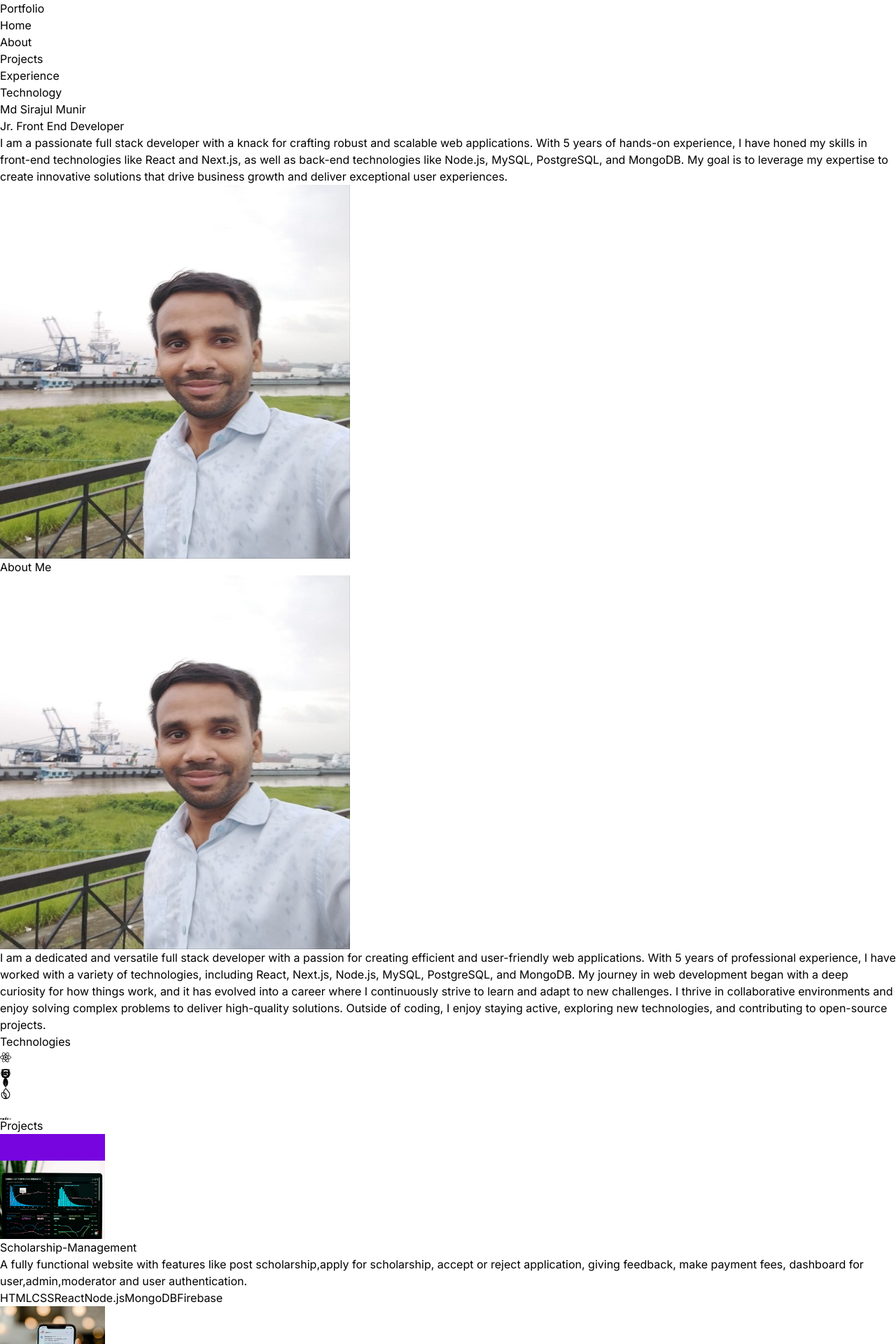
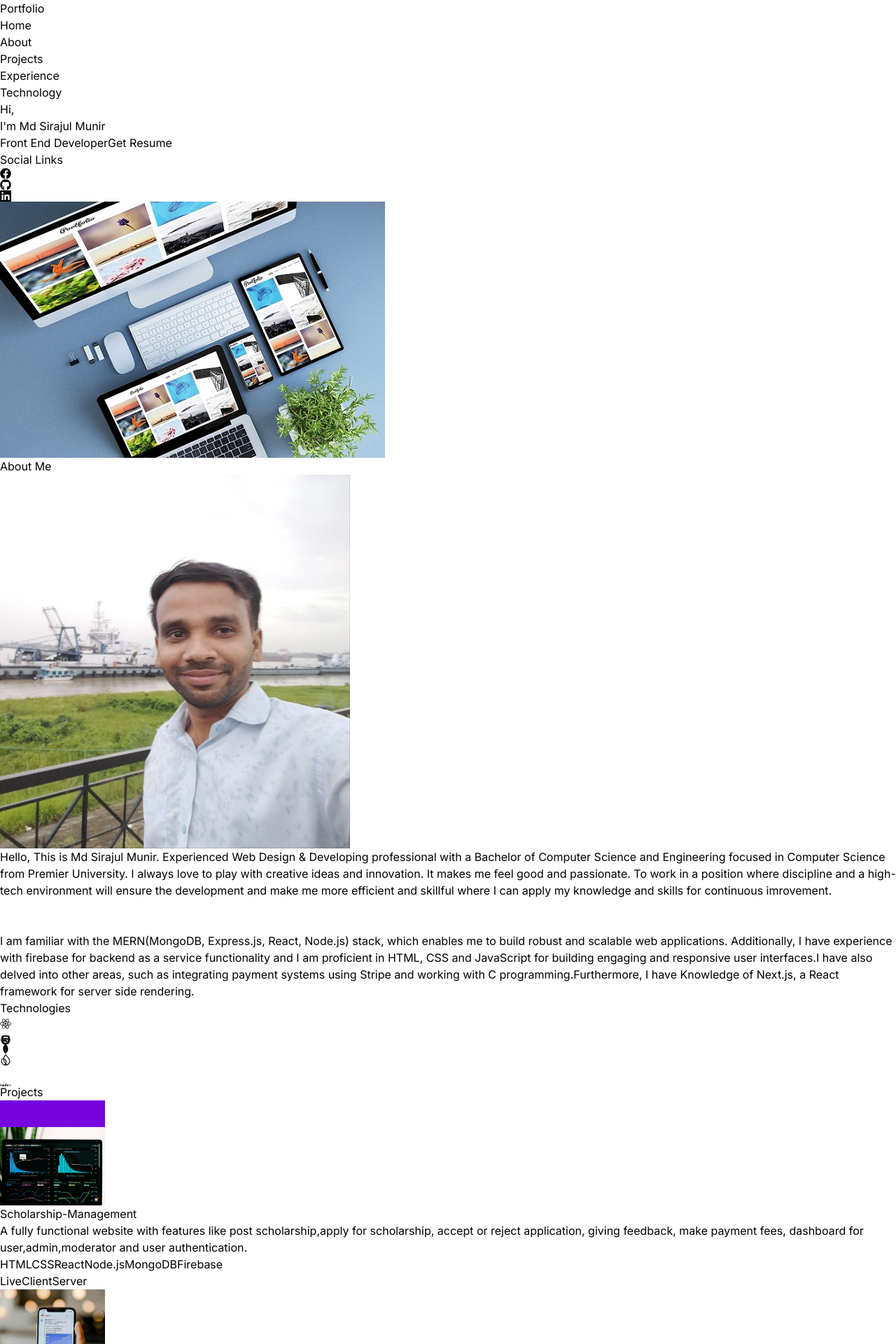
Before and after one commit to EngrMunir/Munir-Portfolio, a React (Vite) app: page / in a window 1280 px wide. Shown: the top 1920 px of the page at 70% size. Built offline with nearby package versions, Linux system fonts and the light colour scheme.

Commit message:
footer added

```diff
--- a/src/App.jsx
+++ b/src/App.jsx
@@ -7,6 +7,7 @@ import Experience from './Components/Experience';
 import Project from './Components/Project';
 import Contact from './Components/Contact';
 import { Element } from 'react-scroll';
+import Footer from './Components/Footer';
 
 const App = () => {
   return (
@@ -34,6 +35,10 @@ const App = () => {
         <Element name='contact'>
         <Contact/>
         </Element>
+        <Element name='footer'>
+        <Footer/>
+        </Element>
+
       </div>
     </div>
   );
--- a/src/Components/About.jsx
+++ b/src/Components/About.jsx
@@ -23,7 +23,9 @@ const About = () => {
                 transition={{ duration: 0.5 }}
                 className='w-full lg:w-1/2'>
                         <div className='flex justify-center lg:justify-start'>
-                            <p className='my-2 max-w-xl py-6'>{ABOUT_TEXT}</p>
+                            {/* <p className='my-2 max-w-xl py-6'>{ABOUT_TEXT}</p> */}
+                            <div className='my-2 max-w-xl py-6' dangerouslySetInnerHTML={{ __html: ABOUT_TEXT }} />
+
                         </div>
                     </motion.div>
             </div>
--- /dev/null
+++ b/src/Components/Footer.jsx
@@ -0,0 +1,25 @@
+import React from 'react';
+import { FaFacebook, FaGithub } from 'react-icons/fa';
+import { GrLinkedin } from 'react-icons/gr';
+
+const Footer = () => {
+    return (
+        <footer className="footer footer-center mx-auto bg-base-300 text-base-content p-4">
+            <div>
+                <nav className='text-center mb-5'>
+                    <h6 className="footer-title text-center">Social Links</h6>
+                    <aside className="flex justify-center items-center my-8 gap-4">
+                        <a href="https://www.facebook.com/Smsirajulmonir"><FaFacebook className='text-3xl' /></a>
+                        <a href="https://github.com/EngrMunir"><FaGithub className='text-3xl'/></a>
+                        <a href="https://www.linkedin.com/in/engrmunir/"><GrLinkedin className='text-3xl'/></a>
+                    </aside>
+                    <aside>
+                        <p>Copyright © ${new Date().getFullYear()} - All right reserved by Md Sirajul Munir</p>
+                    </aside>
+                </nav>
+            </div>
+        </footer>
+    );
+};
+
+export default Footer;
--- a/src/Components/Hero.jsx
+++ b/src/Components/Hero.jsx
@@ -1,7 +1,8 @@
 import React from 'react';
-import { HERO_CONTENT } from '../constants';
-import profileImg from '../assets/munir.jpeg';
+import { GrLinkedin } from "react-icons/gr";
+import profileImg from '../assets/heroimg.jpg';
 import { motion } from "framer-motion";
+import { FaFacebook, FaGithub } from 'react-icons/fa';
 const container =(delay)=>({
     hidden: {x:-100, opacity: 0},
     visible:{
@@ -19,23 +20,28 @@ const Hero = () => {
         <div className='border-b border-neutral-900 pb-4 lg:mb-35'>
             <div className='flex flex-wrap'>
                 <div className='w-full lg:w-1/2'>
-                    <div className='flex flex-col items-center lg:items-start'>
+                    <div className='flex flex-col items-center lg:items-center'>
                         <motion.h1
                         variants={container(0)}
                         initial="hidden"
                         animate="visible"
-                        className='pb-16 text-6xl font-thin tracking-tight lg:mt-16 lg:text-7xl'>Md Sirajul Munir</motion.h1>
+                        className='pb-16 text-center text-5xl font-thin tracking-tight lg:mt-16 lg:text-5xl'>Hi, <br />I'm Md Sirajul Munir</motion.h1>
                         <motion.span
                          variants={container(0.5)}
                          initial="hidden"
                          animate="visible"
                         className='bg-gradient-to-r from-pink-300 via-slate-500 to bg-purple-500 bg-clip-text
-                        text-3xl tracking-tight text-transparent'>Jr. Front End Developer</motion.span>
-                        <motion.p
-                         variants={container(1)}
-                         initial="hidden"
-                         animate="visible"
-                        className='my-2 max-w-xl py-6 font-light tracking-tighter'>{HERO_CONTENT}</motion.p>
+                        text-3xl tracking-tight text-transparent'>Front End Developer</motion.span>
+                        <a href='/resume.pdf' download="resume.pdf">
+                            <button className='bg-blue-500 hover:bg-blue-700 text-white font-bold py-2 px-4 rounded mt-4'>Get Resume</button>
+                        </a>
+                        <h2 className='mt-8'>Social Links</h2>
+                        <div className="divider"></div>
+                        <div className='flex gap-5 mt-10'>
+                        <a href="https://www.facebook.com/Smsirajulmonir"><FaFacebook className='text-3xl' /></a>
+                        <a href="https://github.com/EngrMunir"><FaGithub className='text-3xl'/></a>
+                        <a href="https://www.linkedin.com/in/engrmunir/"><GrLinkedin className='text-3xl'/></a>
+                        </div>
                     </div>
                 </div>
                 <div className='flex justify-center'>
--- a/src/Components/Project.jsx
+++ b/src/Components/Project.jsx
@@ -1,6 +1,7 @@
 import React from 'react';
 import { PROJECTS } from '../constants';
 import { motion } from 'framer-motion';
+import { FaGithub } from 'react-icons/fa';
 
 const Project = () => {
     return (
@@ -33,6 +34,18 @@ const Project = () => {
                                         <span key={index} className='mr-2 rounded bg-neutral-900 px-2 py-1 text-sm font-medium text-purple-900'>{tech}</span>
                                     ))
                                 }
+                                <br />
+                               <div className='flex gap-5'>
+                               <a href={project.live}>
+                                    <button className='bg-blue-500 hover:bg-blue-700 text-white font-bold py-2 px-4 rounded mt-4'>Live</button>
+                                </a>
+                                <a href={project.client}>
+                                    <button className='bg-blue-500 hover:bg-blue-700 text-white font-bold py-2 px-4 rounded mt-4'>Client</button>
+                                </a>
+                                <a href={project.server}>
+                                    <button className='bg-blue-500 hover:bg-blue-700 text-white font-bold py-2 px-4 rounded mt-4'>Server</button>
+                                </a>
+                               </div>
                             </motion.div>
                         </div>
                     ))
--- a/src/constants/index.js
+++ b/src/constants/index.js
@@ -5,7 +5,9 @@ import project4 from "../assets/projects/project-4.jpg";
 
 export const HERO_CONTENT = `I am a passionate full stack developer with a knack for crafting robust and scalable web applications. With 5 years of hands-on experience, I have honed my skills in front-end technologies like React and Next.js, as well as back-end technologies like Node.js, MySQL, PostgreSQL, and MongoDB. My goal is to leverage my expertise to create innovative solutions that drive business growth and deliver exceptional user experiences.`;
 
-export const ABOUT_TEXT = `I am a dedicated and versatile full stack developer with a passion for creating efficient and user-friendly web applications. With 5 years of professional experience, I have worked with a variety of technologies, including React, Next.js, Node.js, MySQL, PostgreSQL, and MongoDB. My journey in web development began with a deep curiosity for how things work, and it has evolved into a career where I continuously strive to learn and adapt to new challenges. I thrive in collaborative environments and enjoy solving complex problems to deliver high-quality solutions. Outside of coding, I enjoy staying active, exploring new technologies, and contributing to open-source projects.`;
+export const ABOUT_TEXT = `<p></p>Hello, This is Md Sirajul Munir. Experienced Web Design & Developing professional with a Bachelor of Computer Science and Engineering focused in Computer Science from Premier University. I always love to play with creative ideas and innovation. It makes me feel good and passionate. To work in a position where discipline and a high-tech environment will ensure the development and make me more efficient and skillful where I can apply my knowledge and skills for continuous imrovement.</p>
+<br><br>
+<p>I am  familiar with the MERN(MongoDB, Express.js, React, Node.js) stack, which enables me to build robust and scalable web applications. Additionally, I have experience with firebase for backend as a service functionality and I am proficient in HTML, CSS and JavaScript for building engaging and responsive user interfaces.I have also delved into other areas, such as integrating payment systems using Stripe and working with C programming.Furthermore, I have Knowledge of Next.js, a React framework for server side rendering.</p>`;
 
 export const EXPERIENCES = [
   {
@@ -41,6 +43,9 @@ export const EXPERIENCES = [
 export const PROJECTS = [
   {
     title: "Scholarship-Management",
+    client:'https://github.com/EngrMunir/Scholarship-Management-Client',
+    server:'https://github.com/EngrMunir/Scholarship-Management-Server',
+    live:'https://scholarship-management-50872.web.app',
     image: project1,
     description:
       "A fully functional website with features like post scholarship,apply for scholarship, accept or reject application, giving feedback, make payment fees, dashboard for user,admin,moderator and user authentication.",
@@ -48,6 +53,9 @@ export const PROJECTS = [
   },
   {
     title: "Library-Management",
+    client:'https://github.com/EngrMunir/Library-Management-Clent',
+    server:'https://github.com/EngrMunir/Library-Management-Server',
+    live:'https://library-management-clien-5c580.web.app',
     image: project2,
     description:
       "An application for managing books with features such add book, borrow book, return book and user application",
@@ -55,6 +63,9 @@ export const PROJECTS = [
   },
   {
     title: "Jute-wooden-craft",
+    client:'https://github.com/EngrMunir/jute-wooden-client',
+    server:'https://github.com/EngrMunir/jute-wooden-server',
+    live:'https://jute-wooden.web.app',
     image: project2,
     description:
       "An application for selling Wooden Craft, with features such as post craft, booking craft and user authentication.",
@@ -62,6 +73,9 @@ export const PROJECTS = [
   },
   {
     title: "Portfolio Website",
+    client:'https://github.com/EngrMunir/Munir-Portfolio',
+    server:'https://github.com/EngrMunir/Munir-Portfolio',
+    live:'https://react-portfolio-rose-alpha.vercel.app',
     image: project3,
     description:
       "A personal portfolio website showcasing projects, skills, and contact information.",
```
Also changed, not shown: src/assets/heroimg.jpg (added), 1 other file (tests, documents, lock files or other folders).
